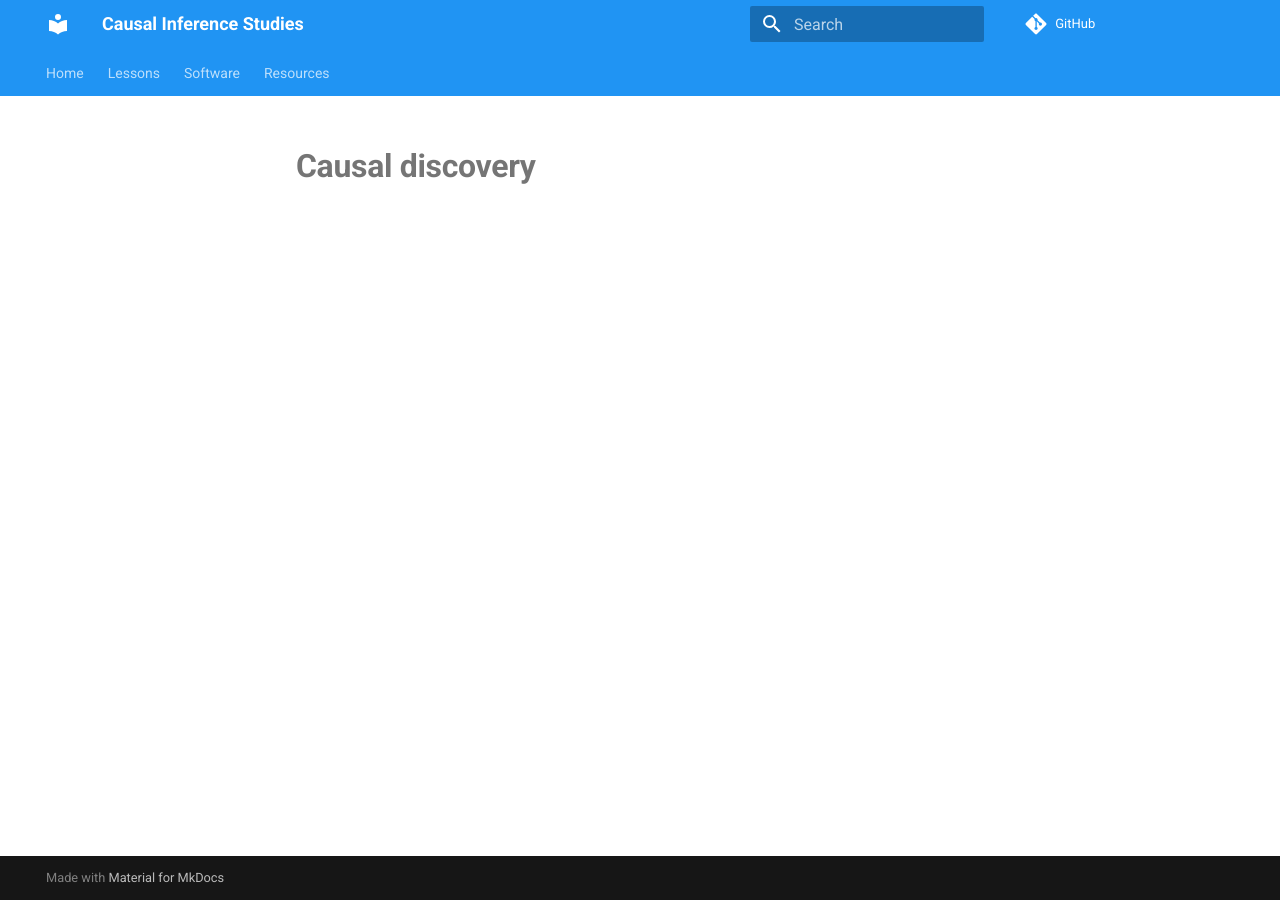
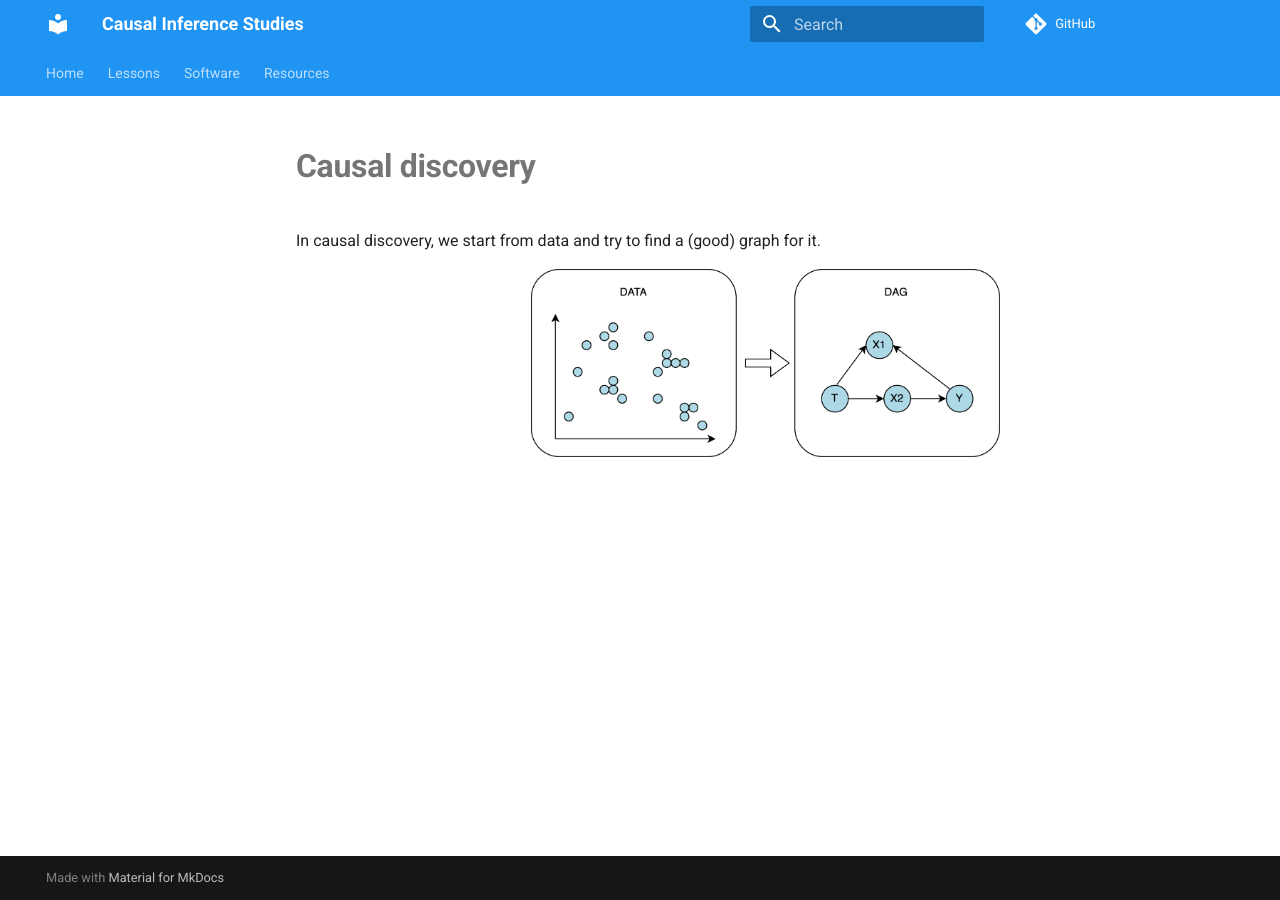
Before and after one commit to emilioMaddalena/causal-inference-studies, an MkDocs documentation site: the page built from material/causal_discovery.md, in a window 1280 px wide. Built offline with MkDocs 1.6.1 and Material for MkDocs 9.7.7, drawn with Linux system fonts in a browser that asks for light colours; comment, search, counter and statistics services are not loaded.

Commit message:
Add first causal discovery bit

```diff
--- a/material/causal_discovery.md
+++ b/material/causal_discovery.md
@@ -1 +1,9 @@
 # **Causal discovery**
+
+<div class="highlight-section">
+In causal discovery, we start from data and try to find a (good) graph for it.
+</div>
+
+<p align="center">
+    <img src="../imgs/causal_discovery.png" alt="diagram" width="50%" />
+</p>
```
Also changed, not shown: material/imgs/causal_discovery.png (added).
